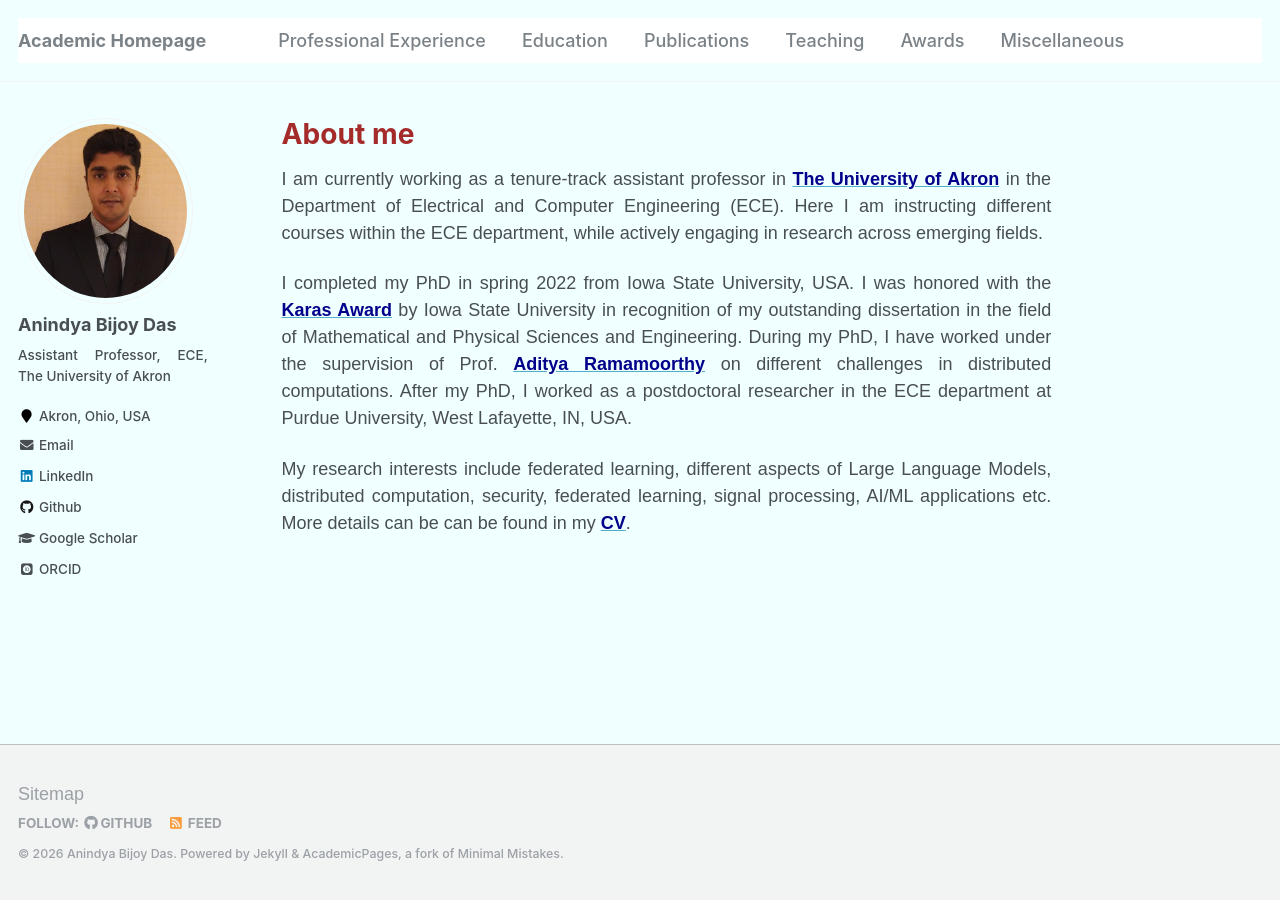
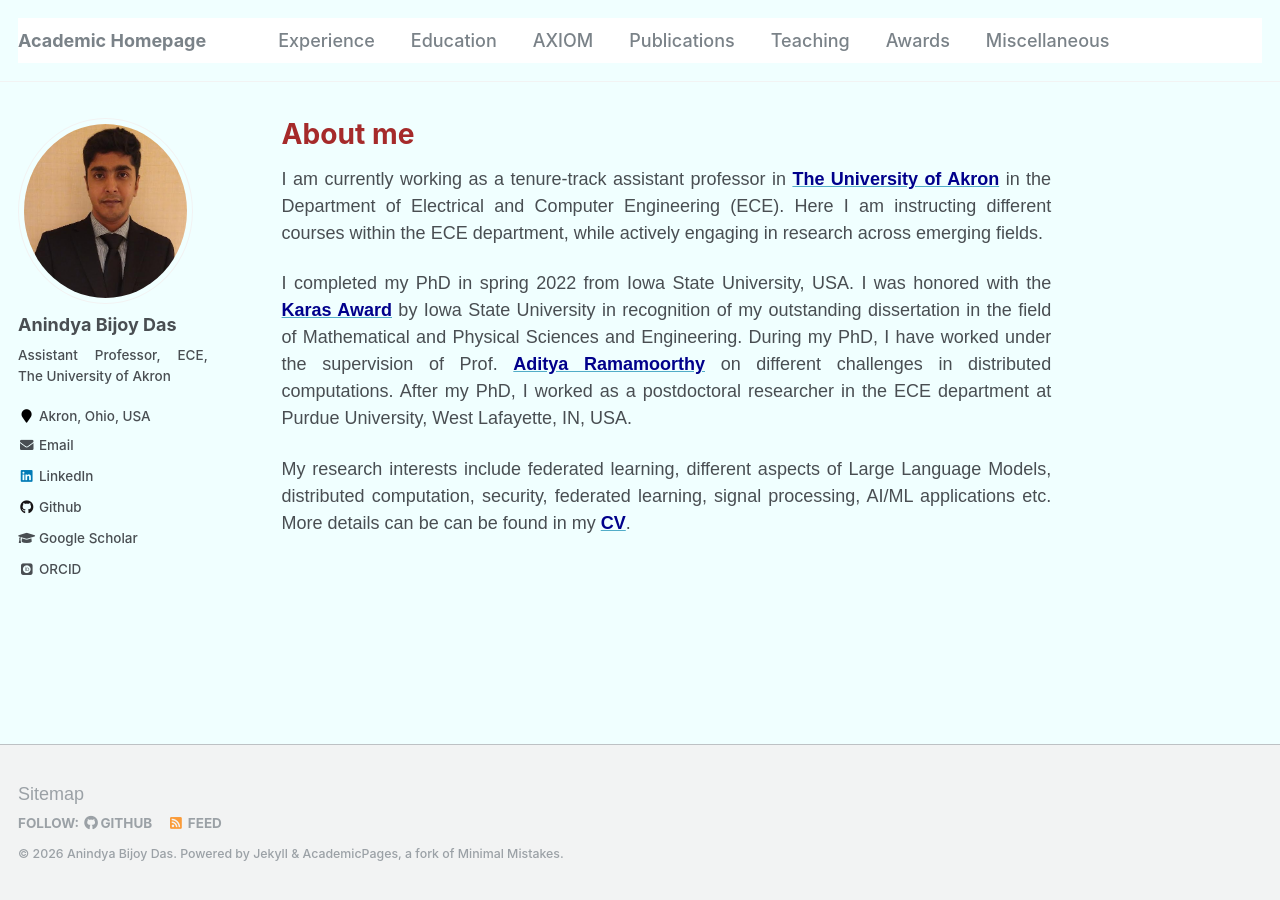
Before and after one commit to anindyabijoydas/portfolio, a Jekyll site: the page built from _pages/about.md, in a window 1280 px wide. Built offline with Jekyll 4.4.1, drawn with Linux system fonts in a browser that asks for light colours; some web fonts are replaced.

Commit message:
Update navigation.yml

```diff
--- a/_data/navigation.yml
+++ b/_data/navigation.yml
@@ -1,11 +1,13 @@
 # main links links
 main:
-  - title: "Professional Experience"
+  - title: "Experience"
     url: /experience/
 
   - title: "Education"
     url: /education/
 
+  - title: "AXIOM"
+    url: /axiom/
 
   - title: "Publications"
     url: /research/
```
